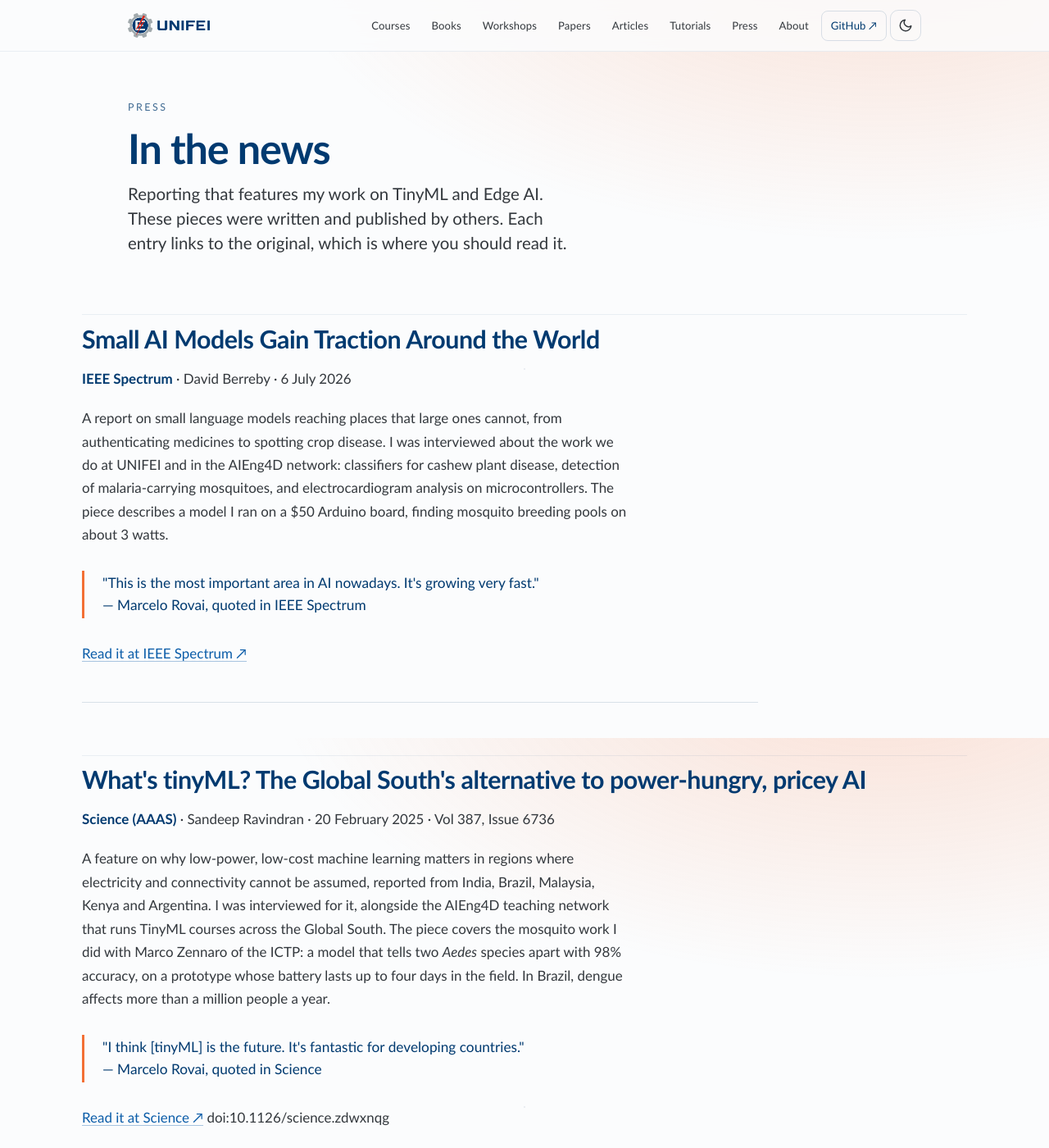
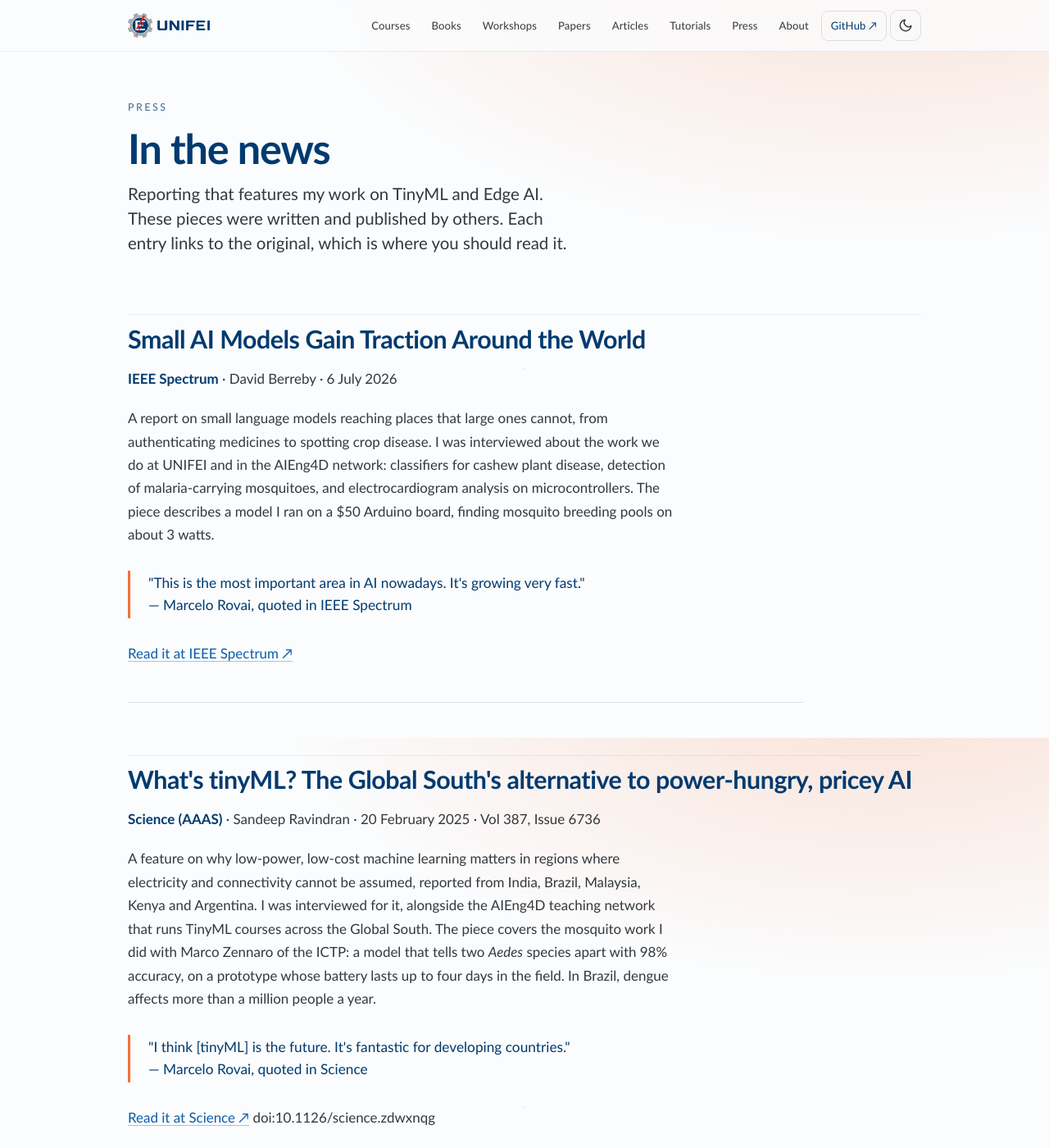
Before and after one commit to Mjrovai/TinyML4D, a Jekyll site: the page built from press/index.md, in a window 1280 px wide and 1400 px high. Shown: the whole window at 82% size. Built offline with Jekyll 4.4.1, drawn with Linux system fonts in a browser that asks for light colours.

Commit message:
article.css: keep the side padding from .wrap on article pages
The shorthand padding on .article and .article-foot set the left and right
padding to 0, overriding .wrap, so article text ran edge to edge on phones.
Set only top and bottom padding.

Co-Authored-By: Claude Opus 5.5 <noreply@anthropic.com>

```diff
--- a/assets/css/article.css
+++ b/assets/css/article.css
@@ -60,7 +60,9 @@
    Article body — a single readable measure, figures allowed to breathe wider
    -------------------------------------------------------------------------- */
 .article {
-  padding: 8px 0 24px;
+  /* top/bottom only: the side padding comes from .wrap */
+  padding-top: 8px;
+  padding-bottom: 24px;
   font-size: 1.06rem;
   line-height: 1.68;
   color: var(--ink-soft);
@@ -246,7 +248,7 @@
 /* --------------------------------------------------------------------------
    Article footer
    -------------------------------------------------------------------------- */
-.article-foot { padding: 10px 0 64px; }
+.article-foot { padding-top: 10px; padding-bottom: 64px; }
 .article-license {
   max-width: 68ch;
   margin: 0 0 18px;
```
